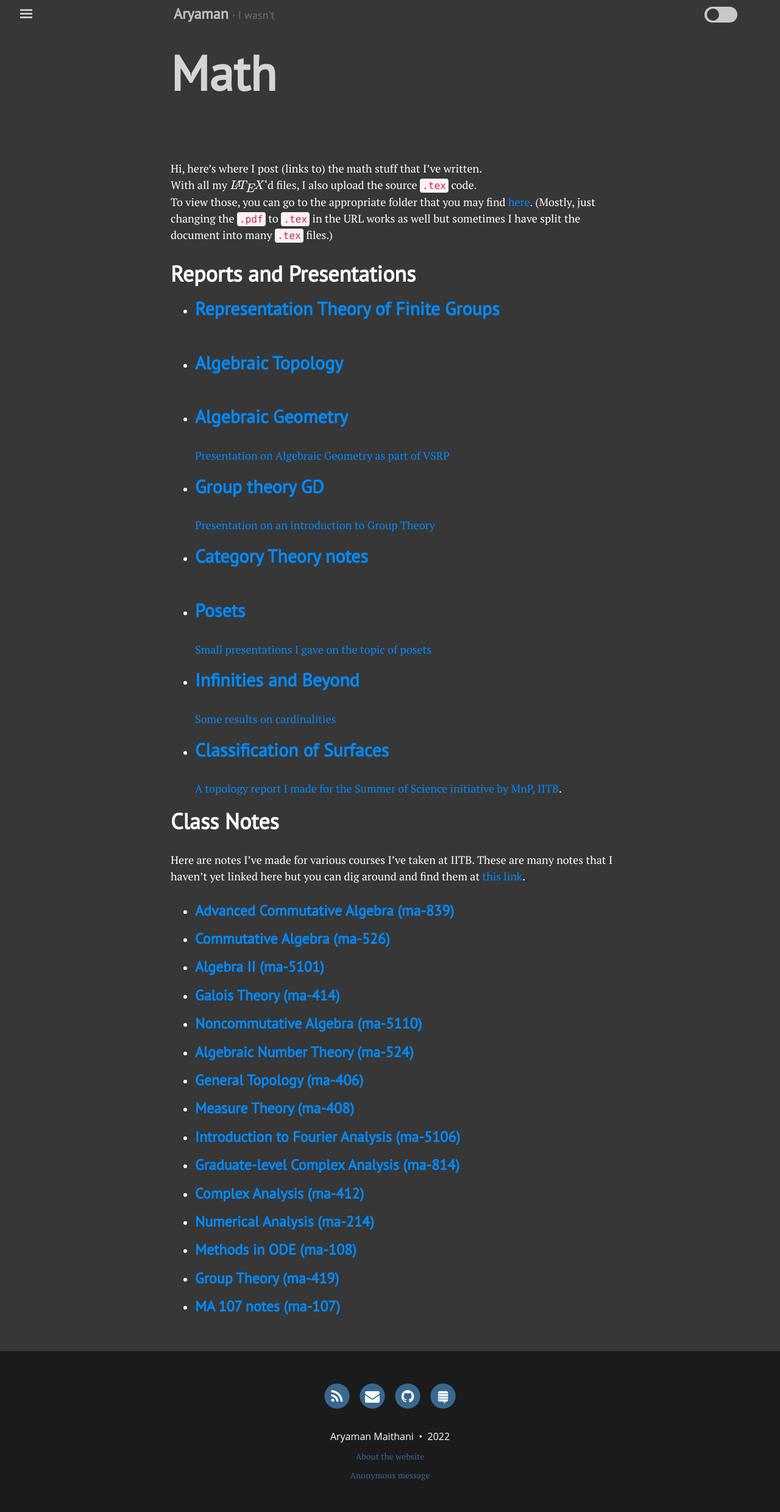
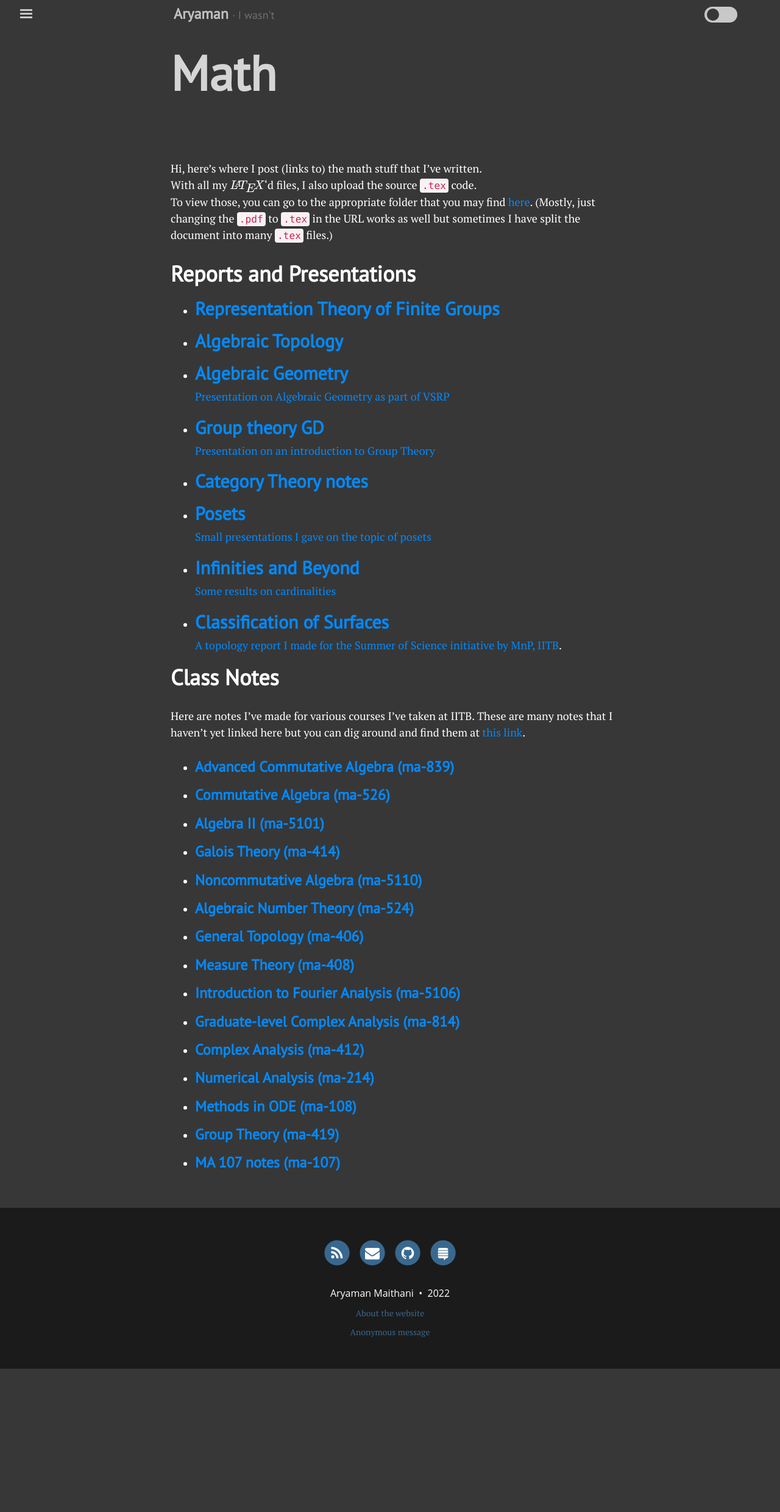
Before and after one commit to aryamanmaithani/math, a Jekyll site: the page built from index.md, in a window 1280 px wide. Shown: the whole page at 61% size. Built offline with Jekyll 4.4.1, drawn with Linux system fonts in a browser that asks for light colours; nearby versions of some CDN libraries; formulas are drawn with MathJax 3; after the commit the page ends 2245 px from its top, so only the background shows below that.

Commit message:
removed br

```diff
--- a/index.md
+++ b/index.md
@@ -17,7 +17,7 @@ To view those, you can go to the appropriate folder that you may find [here](htt
         <li>
           <a href="/math{{ blink[0] | relative_url }}">
           <h2 class="post-title">{{ link.tit }}</h2>
-          </a><br>
+          </a>
           {%- if link.desc -%}
           <div class="post-entry-container">
             <div class="post-entry">
```
